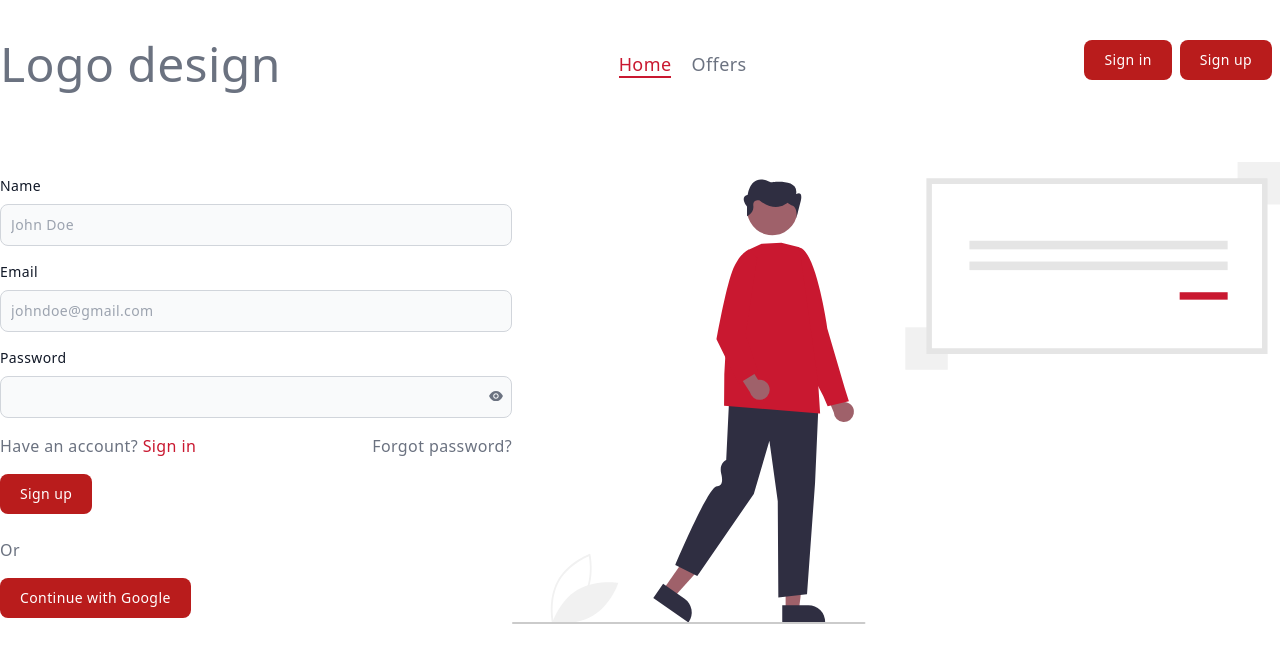
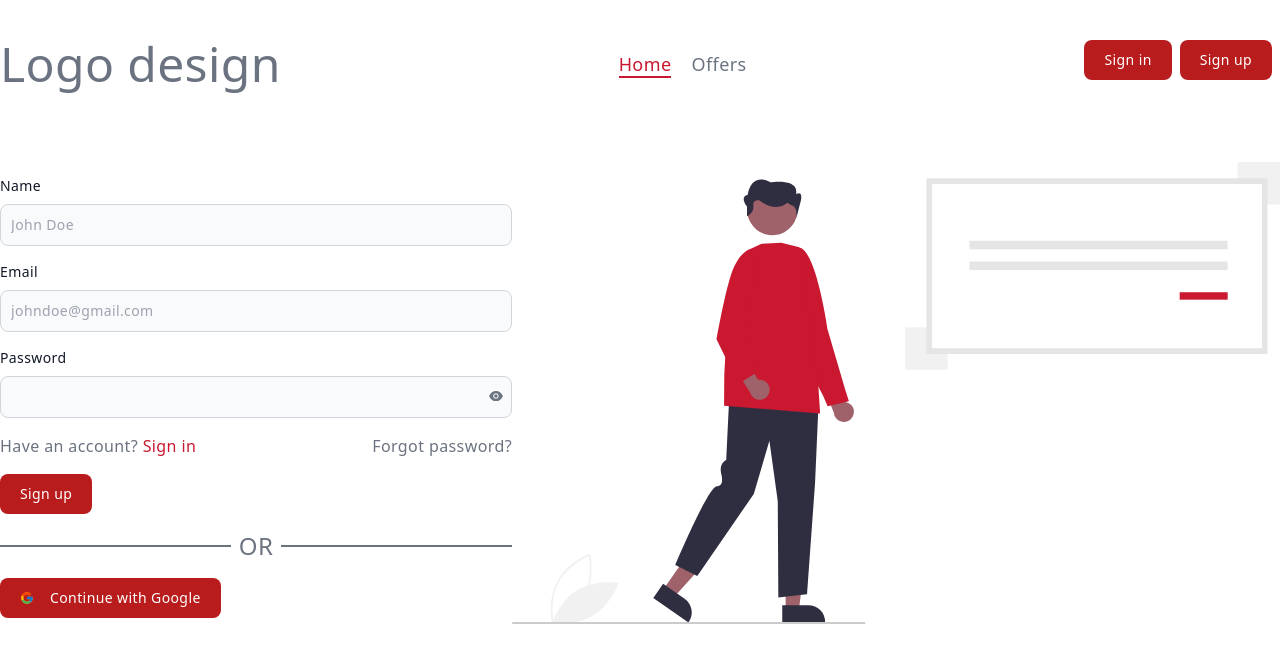
Before and after one commit to MainaMary/Real-Estate-app, a React (Vite) app: page / in a window 1280 px wide. Shown: the top 662 px of the page. Built offline with nearby package versions, Linux system fonts and the light colour scheme.

Commit message:
Add more props to the cutsom button

```diff
--- a/src/components/CustomButton.tsx
+++ b/src/components/CustomButton.tsx
@@ -1,15 +1,17 @@
-import React from 'react'
+import React, { ReactNode } from 'react'
 
 interface BtnProps {
-    name:string;
+    name?:string ;
+    icon?: ReactNode;
     onClick?:(x:any)=>void;
     type?: "button" | "submit" | "reset";
+    children?: string | ReactNode
 
 }
 const CustomButton = (props:BtnProps) => {
-const {name, onClick, type} = props
+const {name, onClick, type, children} = props
   return (
-    <button className="focus:outline-none text-white bg-red-700 hover:bg-red-800 focus:ring-4 focus:ring-red-300 font-medium rounded-lg text-sm px-5 py-2.5 mr-2 mb-2 dark:bg-red-600 dark:hover:bg-red-700 dark:focus:ring-red-900" onClick={onClick} type={type}>{name}</button>
+    <button className="flex h-auto items-center focus:outline-none cursor-pointer text-white bg-red-700 hover:bg-red-800 focus:ring-4 focus:ring-red-300 font-medium rounded-lg text-sm px-5 py-2.5 mr-2 mb-2 dark:bg-red-600 dark:hover:bg-red-700 dark:focus:ring-red-900" onClick={onClick} type={type}>{children}</button>
   )
 }
 
--- a/src/components/Navbar.tsx
+++ b/src/components/Navbar.tsx
@@ -19,8 +19,8 @@ const Navbar = () => {
             )}
         </ul>
         <div className='flex'>
-            <CustomButton name="Sign in" onClick={() => navigate('/login')}/>
-            <CustomButton name="Sign up" onClick={() => navigate('/register')}/>
+            <CustomButton onClick={() => navigate('/login')}>Sign in</CustomButton>
+            <CustomButton  onClick={() => navigate('/register')}>Sign up</CustomButton>
 
         </div>
     </div>
--- a/src/pages/auth/SignUp.tsx
+++ b/src/pages/auth/SignUp.tsx
@@ -9,6 +9,7 @@ import CustomLabel from "../../components/CustomLabel";
 import { formReducer } from "../../reducer/formReducer";
 import { ActionTypes, ErrorType } from "../../model/types";
 import CustomButton from "../../components/CustomButton";
+import {FcGoogle} from "react-icons/fc"
 
 
 const SignUp = () => {
@@ -41,7 +42,8 @@ const SignUp = () => {
     try {
       console.log(email, password);
       if (name && password && email) {
-        await createUserWithEmailAndPassword(auth, email, password);
+       const res = await createUserWithEmailAndPassword(auth, email, password);
+       console.log(res,'response')
        // navigate("/login");
       }
 
@@ -57,7 +59,10 @@ const SignUp = () => {
       }, 1000);
     }
     setLoading(false);
-    const signInWithGoogle = async () =>{
+
+  }
+  const signInWithGoogle = async (e:any) =>{
+    e.preventDefault()
     try{
       await signInWithPopup(auth, googleProvider)
     }
@@ -67,7 +72,6 @@ const SignUp = () => {
 
     }
 
-    }
   }
   return (
     <div>
@@ -97,13 +101,18 @@ const SignUp = () => {
           <p>Forgot password?</p>
         </div>
         <div className="my-4">
-          <CustomButton name="Sign up"/>
+          <CustomButton type="submit">Sign up</CustomButton>
         </div>
       </form>
-      <form>
-       <div className="my-4">Or</div>
+      <form onSubmit={signInWithGoogle}>
+       <div className="my-4 items-center flex before:border-t-2 before:flex-1  before:border-gray-500  after:border-t-2 after:flex-1  after:border-gray-500">
+        <p className="uppercase text-center font-medium text-2xl mx-2">or</p>
+       </div>
 
-       <CustomButton name="Continue with Google"/>
+       <CustomButton name="Continue with Google" type="submit">
+          <FcGoogle/>
+          <p className="ml-4">Continue with Google</p>
+        </CustomButton>
       </form>
     </div>
   );
```
Lines whose indentation alone changed are shown as unchanged.
